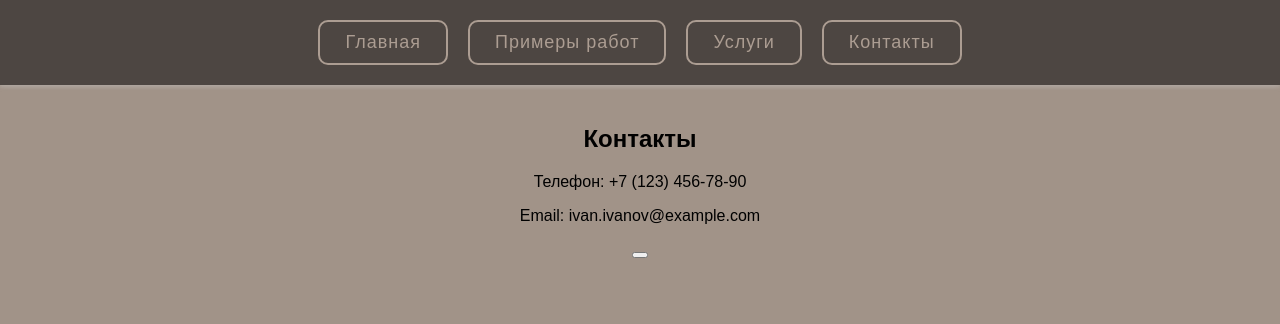
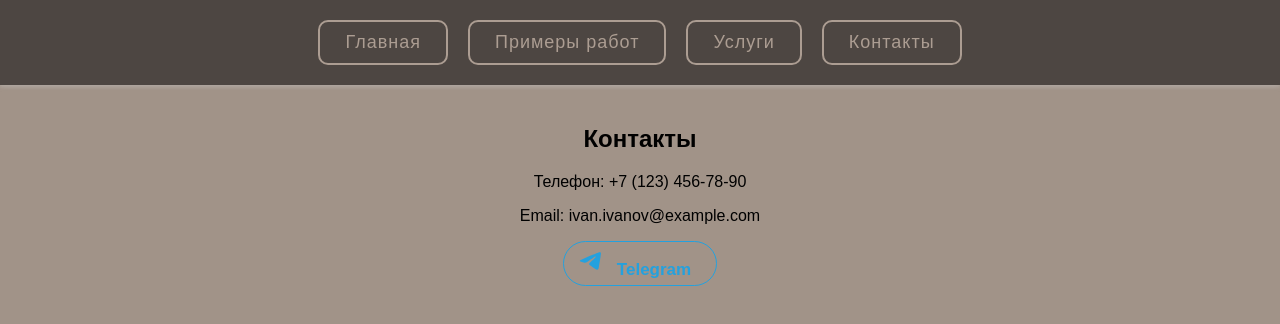
Before and after one commit to ISaP5-24/Kuma, a React (Vite) app in the folder js14 sayt (No Completed)/sait/: page /contact in a window 1280 px wide. Shown: the top 324 px of the page. Built offline with nearby package versions, Linux system fonts and the light colour scheme.

Commit message:
modified:   js14 sayt (No Completed)/sait/src/Contact.jsx  	new file:   js14 sayt (No Completed)/sait/src/contact.css

```diff
--- a/js14 sayt (No Completed)/sait/src/Contact.jsx
+++ b/js14 sayt (No Completed)/sait/src/Contact.jsx
@@ -1,4 +1,5 @@
 import React, { useState } from 'react';
+import './contact.css';
 
 function Contact() {
   const [name, setName] = useState('');
@@ -15,7 +16,22 @@ function Contact() {
       <h2>Контакты</h2>
       <p>Телефон: +7 (123) 456-78-90</p>
       <p>Email: ivan.ivanov@example.com</p>
-        <button className="linkis"><link rel="https://t.me/Check_MI://t.me/" href="https://t.me/Check_MI" /></button>
+
+<button>
+  <svg
+    xmlns="http://www.w3.org/2000/svg"
+    width="28"
+    height="28"
+    fill="currentColor"
+    viewBox="0 0 26 26"
+  >
+    <path
+      d="M2.14753 11.8099C7.3949 9.52374 10.894 8.01654 12.6447 7.28833C17.6435 5.20916 18.6822 4.84799 19.3592 4.83606C19.5081 4.83344 19.8411 4.87034 20.0567 5.04534C20.2388 5.1931 20.2889 5.39271 20.3129 5.5328C20.3369 5.6729 20.3667 5.99204 20.343 6.2414C20.0721 9.08763 18.9 15.9947 18.3037 19.1825C18.0514 20.5314 17.5546 20.9836 17.0736 21.0279C16.0283 21.1241 15.2345 20.3371 14.2221 19.6735C12.6379 18.635 11.7429 17.9885 10.2051 16.9751C8.42795 15.804 9.58001 15.1603 10.5928 14.1084C10.8579 13.8331 15.4635 9.64397 15.5526 9.26395C15.5637 9.21642 15.5741 9.03926 15.4688 8.94571C15.3636 8.85216 15.2083 8.88415 15.0962 8.9096C14.9373 8.94566 12.4064 10.6184 7.50365 13.928C6.78528 14.4212 6.13461 14.6616 5.55163 14.649C4.90893 14.6351 3.67265 14.2856 2.7536 13.9869C1.62635 13.6204 0.730432 13.4267 0.808447 12.8044C0.849081 12.4803 1.29544 12.1488 2.14753 11.8099Z"
+    ></path>
+  </svg>
+  <span>Telegram</span>
+</button>
+
     </div>
   );
 }
--- /dev/null
+++ b/js14 sayt (No Completed)/sait/src/contact.css
@@ -0,0 +1,54 @@
+/* From Uiverse.io by Mangesh636 */
+button {
+    background: transparent;
+    position: relative;
+    padding: 5px 15px;
+
+    align-items: center;
+    font-size: 17px;
+    font-weight: 600;
+    text-decoration: none;
+    cursor: pointer;
+    border: 1px solid rgb(36, 161, 222);
+    border-radius: 25px;
+    outline: none;
+    overflow: hidden;
+    color: rgb(36, 161, 222);
+    transition: color 0.3s 0.1s ease-out;
+    text-align: center;
+  }
+
+  button span {
+    margin: 10px;
+  }
+
+  button::before {
+    position: absolute;
+    top: 0;
+    left: 0;
+    right: 0;
+    bottom: 0;
+    margin: auto;
+    content: "";
+    border-radius: 50%;
+    display: block;
+    width: 20em;
+    height: 20em;
+    left: -5em;
+    text-align: center;
+    transition: box-shadow 0.5s ease-out;
+    z-index: -1;
+  }
+
+  button:hover {
+    color: #fff;
+    border: 1px solid rgb(36, 161, 222);
+  }
+
+  button:hover::before {
+    box-shadow: inset 0 0 0 10em rgb(36, 161, 222);
+  }
+
+  span{
+    text-align: center;
+  }
```
